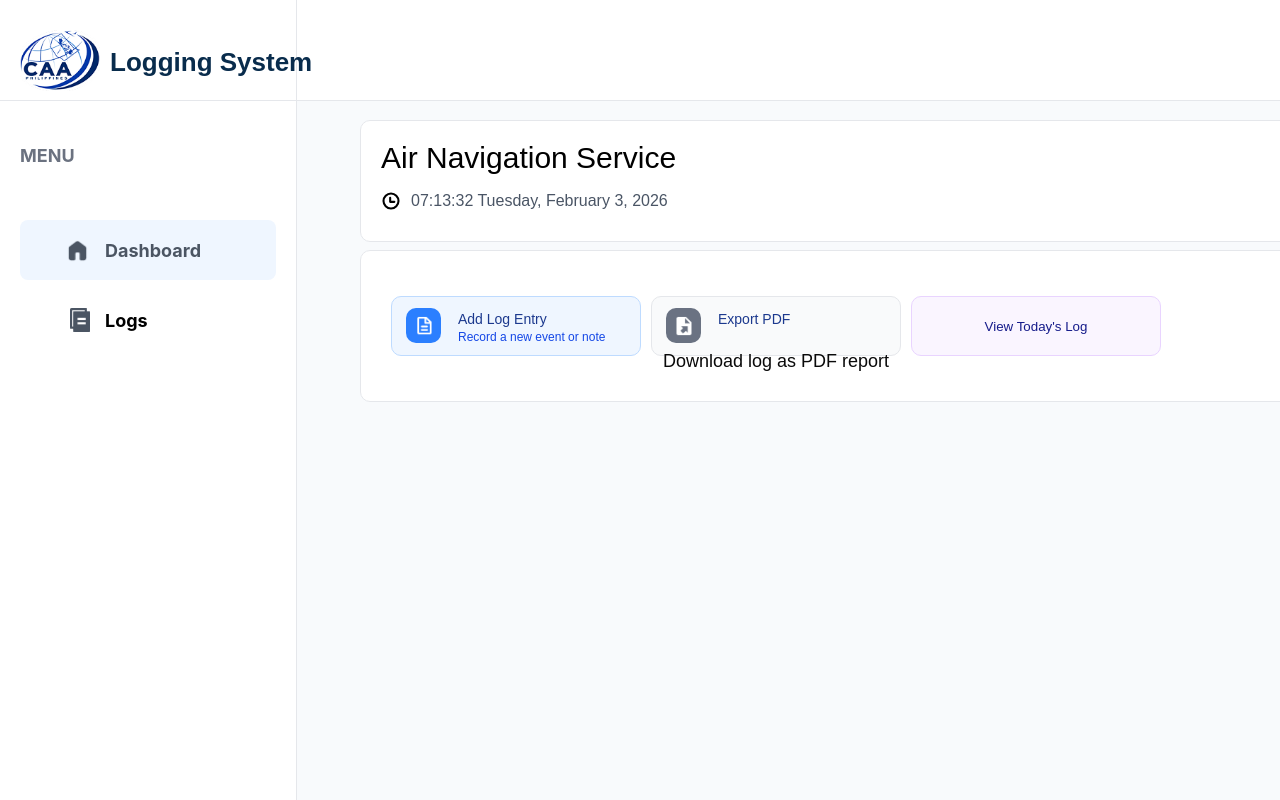
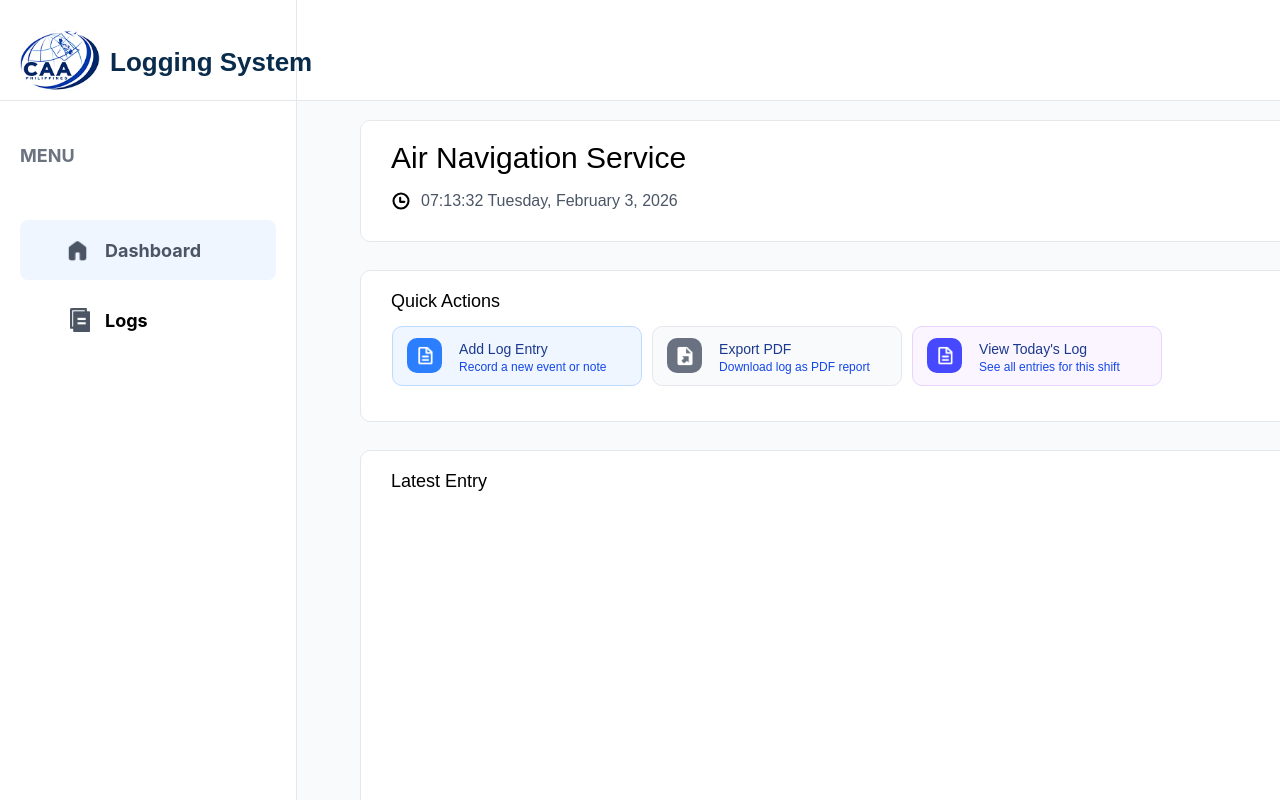
Before and after one commit to MJnamz10/logging-system, a React (Vite) app: page /dashboard in a window 1280 px wide. Built offline with nearby package versions, Linux system fonts and the light colour scheme.

Commit message:
dashboard interface upd

```diff
--- a/src/css/dashboard.css
+++ b/src/css/dashboard.css
@@ -131,7 +131,7 @@
   top: 120px;
   left: 360px;
   padding-top: 20px;
-  padding-left: 20px;
+  padding-left: 30px;
 }
 .header-title {
   font-size: 30px;
@@ -143,7 +143,7 @@
   width: 20px;
   height: auto;
   position: absolute;
-  left: 20px;
+  left: 30px;
   top: 70px;
 }
 .datetime-single {
@@ -163,7 +163,7 @@
   border: 1pt solid #e5e7eb;
   background-color: white;
   position: absolute;
-  top: 250px;
+  top: 270px;
   left: 360px;
   display: flex;
   align-items: center;
@@ -172,6 +172,9 @@
 .actions-items {
   display: flex;
   gap: 10px;
+  padding-top: 20px;
+  position: relative;
+  right: 108px;
 }
 
 .action {
@@ -191,7 +194,7 @@
   border: 1pt solid black;
   cursor: pointer;
 }
-.action .add {
+.action .action-text1 {
   font-size: 14px;
   display: flex;
   justify-content: left;
@@ -199,7 +202,7 @@
   padding-top: 5px;
   color: #1c398e;
 }
-.action .record {
+.action .action-text2 {
   font-size: 12px;
   display: flex;
   justify-content: left;
@@ -208,14 +211,6 @@
   bottom: 30px;
   color: #1447e6;
 }
-.action .export-pdf {
-  font-size: 14px;
-  display: flex;
-  justify-content: left;
-  padding-left: 60px;
-  padding-top: 5px;
-  color: #1c398e;
-}
 .action .add-icon {
   position: absolute;
   top: 8px;
@@ -223,6 +218,12 @@
   right: 7px;
 }
 .action .export-icon {
+  position: absolute;
+  top: 8px;
+  height: 20px;
+  right: 7px;
+}
+.action .view-icon {
   position: absolute;
   top: 8px;
   height: 20px;
@@ -238,13 +239,22 @@
   left: 8px;
 }
 .action .export-container {
-  background-color: #6A7282;
+  background-color: #6a7282;
   width: 35px;
   height: 35px;
   border-radius: 10px;
-  position: absolute;
-  bottom: 58px;
-  left: 305px;
+  position: relative;
+  bottom: 83px;
+  left: 8px;
+}
+.action .view-container {
+  background-color: #4649ff;
+  width: 35px;
+  height: 35px;
+  border-radius: 10px;
+  position: relative;
+  bottom: 83px;
+  left: 8px;
 }
 .actions-items .action:nth-child(2) {
   background-color: #f9fafb;
@@ -266,3 +276,29 @@
   border: 1pt solid black;
   cursor: pointer;
 }
+.entry-container {
+  width: 1150px;
+  height: 400px;
+  border-radius: 10px;
+  border: 1pt solid #e5e7eb;
+  background-color: white;
+  position: relative;
+  top: 90px;
+  left: 340px;
+
+}
+.entry-text{
+  font-size: 18px;
+  font-family: "Arimo", sans-serif;
+  font-weight: normal;
+  margin-left: 30px;
+  position: relative;
+  top: 20px;
+}
+.quick-text {
+  position: relative;
+  bottom: 45px;
+  font-size: 18px;
+  font-family: "Arimo", sans-serif;
+  font-weight: normal;
+}
--- a/src/pages/dashboard.jsx
+++ b/src/pages/dashboard.jsx
@@ -5,6 +5,7 @@ import log from "../assets/Mask group.png";
 import clock from "../assets/clock-bold.svg";
 import add from "../assets/add.png";
 import exp from "../assets/export.png";
+import view from "../assets/view.png";
 import "../css/dashboard.css";
 import { useLocation, useNavigate } from "react-router-dom";
 import { useEffect, useState } from "react";
@@ -74,23 +75,33 @@ function Dashboard() {
             </div>
           </div>
           <div className="quick-actions">
+            <h className="quick-text">Quick Actions</h>
             <div className="actions-items">
               <button className="action">
-                <p className="add">Add Log Entry</p>
-                <p className="record">Record a new event or note</p>
+                <p className="action-text1">Add Log Entry</p>
+                <p className="action-text2">Record a new event or note</p>
                 <div className="add-container">
                   <img src={add} alt="add-icon" className="add-icon" />
                 </div>
+              </button>
+              <button className="action">
+                <p className="action-text1">Export PDF</p>
+                <p className="action-text2">Download log as PDF report</p>
                 <div className="export-container">
                   <img src={exp} atl="export-icon" className="export-icon" />
                 </div>
               </button>
               <button className="action">
-                <p className="export-pdf">Export PDF</p>
-                <p className="download-log">Download log as PDF report</p>
+                <p className="action-text1">View Today's Log</p>
+                <p className="action-text2">See all entries for this shift</p>
+                <div className="view-container">
+                  <img src={view} atl="view-icon" className="view-icon" />
+                </div>
               </button>
-              <button className="action">View Today's Log</button>
             </div>
+          </div>
+          <div className="entry-container">
+            <h className="entry-text">Latest Entry</h>
           </div>
         </div>
       </div>
```
Also changed, not shown: src/assets/view.png (added).
